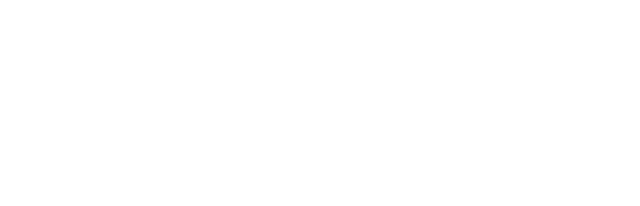
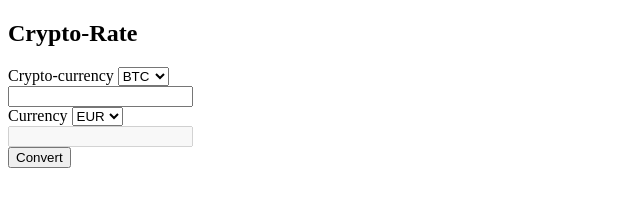
Before and after one commit to patrickthumeyer/Fetch-crypto-currency-converter, a plain HTML site: page src/index.html in a window 1280 px wide. Shown: the whole page, without its empty margins (0-640 px from the left). Drawn offline with Linux system fonts and the light colour scheme.

Commit message:
funcionality is implemented, some bootstrap elements missing

```diff
--- a/src/index.html
+++ b/src/index.html
@@ -4,10 +4,63 @@
     <meta charset="UTF-8" />
     <meta name="viewport" content="width=device-width, initial-scale=1.0" />
     <meta http-equiv="X-UA-Compatible" content="ie=edge" />
-    <title></title>
+    <title>Crypto-currency-converter</title>
   </head>
 
   <body>
-    <main class="container"></main>
+    <main class="container">
+      <form>
+        <h2 class="mt-4 mb-4">Crypto-Rate</h2>
+        <div class="form-group">
+          <label
+            class=" col-form-label bg-primary text-light p-2"
+            for="crypto-currency"
+            >Crypto-currency</label
+          >
+          <select
+            class="crypto-currency form-control mb-2"
+            name="crypto-currency"
+            id="crypto-currency"
+          >
+            <option value="BTC">BTC</option>
+            <option value="XRP">XRP</option>
+            <option value="EOS">EOS</option>
+            <option value="LTC">LTC</option>
+          </select>
+        </div>
+        <div>
+          <input
+            class="money-input form-control mb-4"
+            type="number"
+            name="input"
+            id="input"
+            required
+          />
+        </div>
+        <div>
+          <label for="currency">Currency</label>
+          <select
+            class="currency form-control mb-2"
+            name="currency"
+            id="currency"
+          >
+            <option value="EUR">EUR</option>
+            <option value="USD">USD</option>
+            <option value="GBP">GBP</option>
+            <option value="AUD">AUD</option>
+          </select>
+        </div>
+        <div>
+          <input
+            class="output form-control mb-4"
+            type="number"
+            name="output"
+            id="output"
+            disabled
+          />
+        </div>
+        <button class="btn btn-primary">Convert</button>
+      </form>
+    </main>
   </body>
 </html>
```
Also changed, not shown: src/scripts/index.js (+36 -2 lines).
